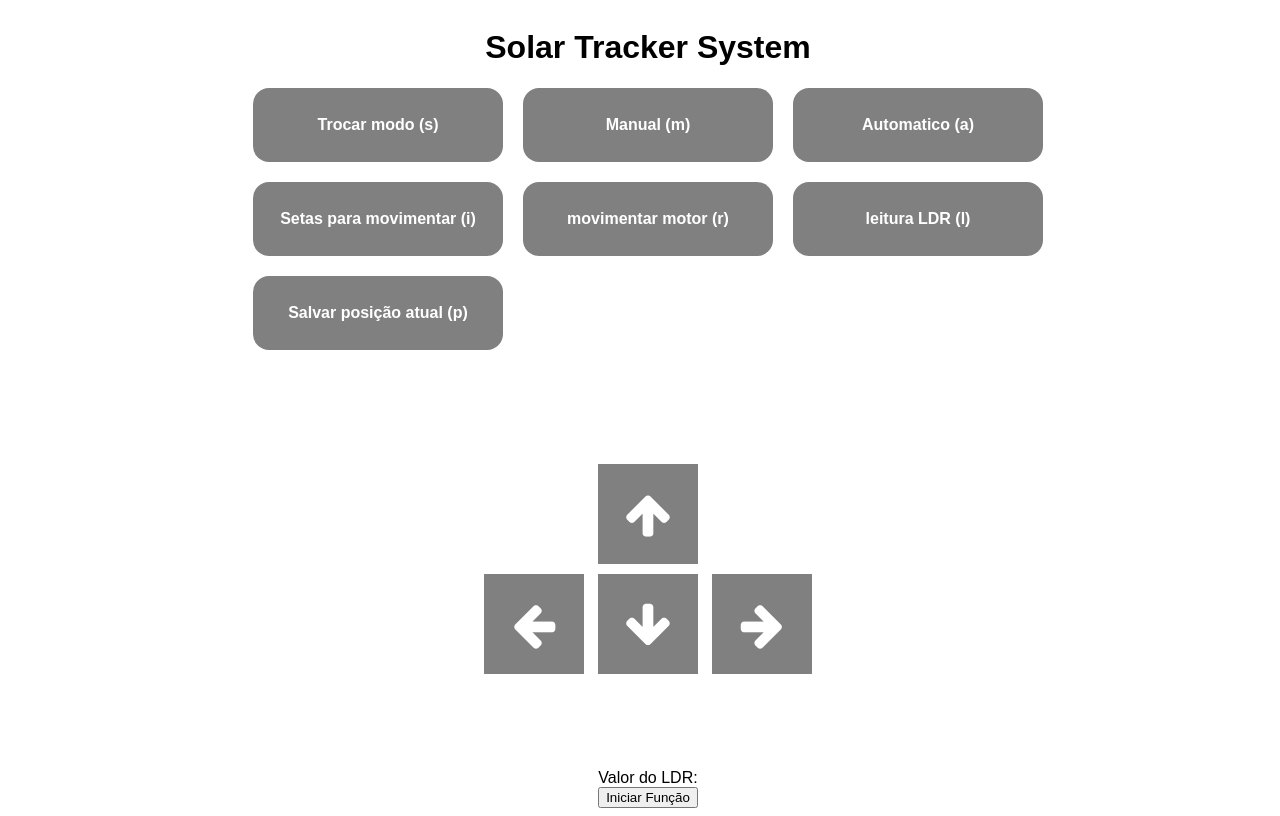
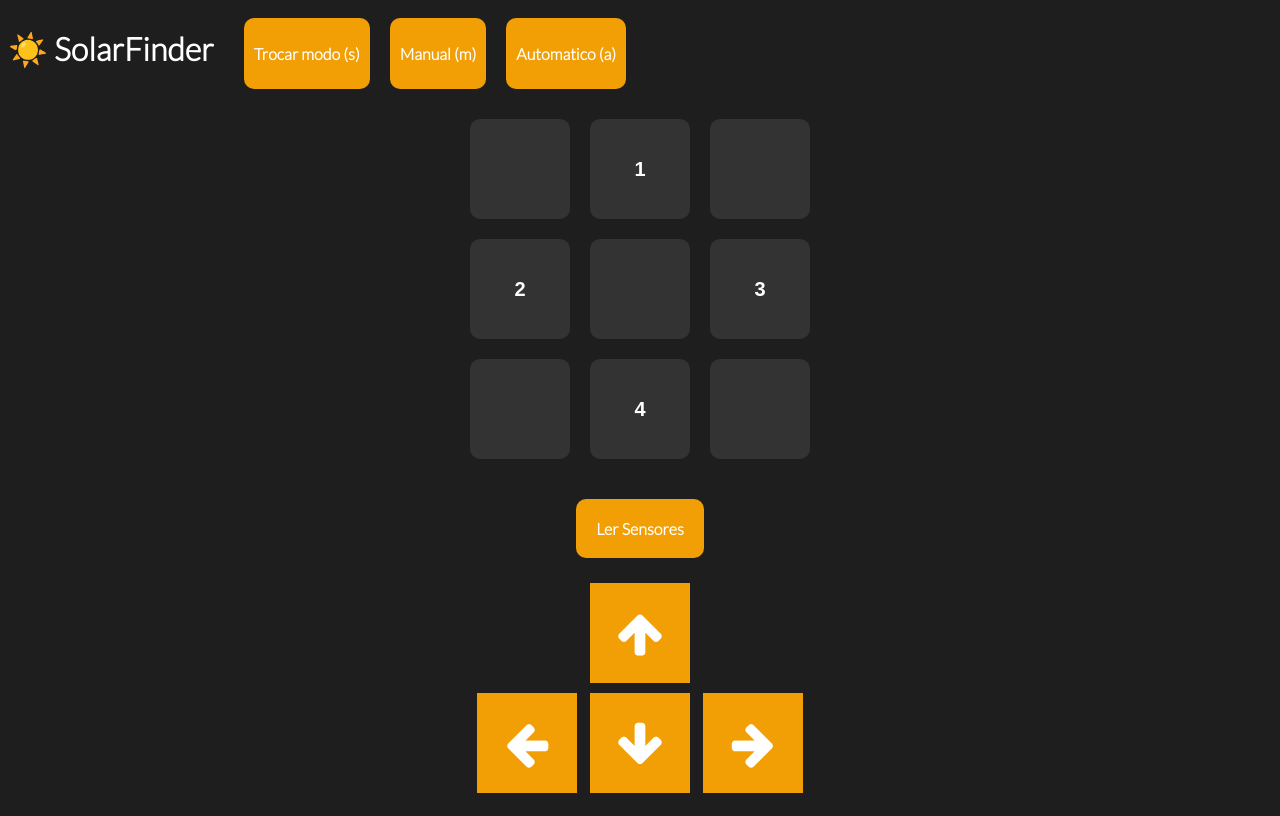
Before and after one commit to vitorvianadp/solarfinder, a plain HTML site: page web/index.html in a window 1280 px wide. Drawn offline with Linux system fonts and the light colour scheme.

Commit message:
add: interface

```diff
--- a/web/app.js
+++ b/web/app.js
@@ -75,12 +75,39 @@ function LdrRequest() {
 };
 
 
+
+function updateGradient(divname) {
+
+    var value = document.getElementById(divname).textContent;
+    console.log(value)
+    var gradientColor = interpolateColor(value, [255, 255, 0], [255, 0, 0]);
+    document.getElementById(divname).style.background = gradientColor;
+}
+
+function interpolateColor(factor, color1, color2) {
+    var result = color1.slice();
+    for (var i = 0; i < 3; i++) {
+        result[i] = Math.round(result[i] + factor * (color2[i] - color1[i]));
+    }
+    return "rgb(" + result.join(",") + ")";
+}
+
 function displayLDRValue(ldrValue) {
         let padrao = /(?!:)\d+(?=:)/g;
         let numeros = ldrValue.match(padrao);
-        var ldrValueElement = document.getElementById('ldrValue');
-        if (ldrValueElement) {
-            ldrValueElement.textContent = 'Valor do LDR: ' + numeros;
+        var tl = document.getElementById('tl');
+        var tr = document.getElementById('tr');
+        var bl = document.getElementById('bl');
+        var br = document.getElementById('br');
+        if (tl) {
+            tl.textContent = ((numeros[0])/4096).toFixed(2)
+            tr.textContent = ((numeros[1])/4096).toFixed(2)
+            bl.textContent = ((numeros[2])/4096).toFixed(2)
+            br.textContent = ((numeros[3])/4096).toFixed(2)
+            updateGradient('tl')
+            updateGradient('tr')
+            updateGradient('bl')
+            updateGradient('br')
         } else {
             console.error('Elemento HTML não encontrado para exibir o valor do LDR');
         }
--- a/web/index.html
+++ b/web/index.html
@@ -6,16 +6,18 @@
     <meta name="viewport" content="width=device-width, initial-scale=1.0" />
     <link rel="stylesheet" href="style.css" />
     <link rel="stylesheet" href="https://cdnjs.cloudflare.com/ajax/libs/font-awesome/4.7.0/css/font-awesome.min.css">
-    <title>Solar Tracker System</title>
+    <title>SolarFinder </title>
 </head>
 
 <body>
     <div class="container">
+        <header>
 
-        <h1>Solar Tracker System</h1>
+            <h1>☀️ SolarFinder </h1>
 
 
-        <div class="grid-container">
+
+            <div class="modes-container">
 
                 <div class="slider-div" id="s">
                     <p class="button">Trocar modo (s)</p>
@@ -26,6 +28,7 @@
                 <div class="slider-div" id="a">
                     <p class="button">Automatico (a)</p>
                 </div>
+                <!--
                             <div class="slider-div" id="i">
                                 <p class="button">Setas para movimentar (i)</p>
                             </div>
@@ -38,9 +41,29 @@
                             <div class="slider-div" id="p">
                                 <p class="button"> Salvar posição atual (p)</p>
                             </div>
+                -->
 
 
             </div>
+        </header>
+
+        <div class="colorbox">
+            <div class="none"></div>
+            <div id="tr">1</div>
+            <div class="none"></div>
+            <div id="tl">2</div>
+            <div class="none"></div>
+            <div id="bl">3</div>
+            <div class="none"></div>
+            <div id="br">4</div>
+            <div class="none"></div>
+
+        </div>
+        <div class="btn-container">
+            <button id="botao" onclick="toggleSendingRequests()">Ler Sensores</button>
+        </div>
+        <div>
+
         <div class="keys">
             <div class="up arr" id="up"><i class="fa fa-arrow-up"></i></div>
             <br />
@@ -48,9 +71,11 @@
             <div class="down arr" id="down"><i class="fa fa-arrow-down"></i></div>
             <div class="right arr" id="right"><i class="fa fa-arrow-right"></i></div>
         </div>
+
+    </div>
         <script src="app.js"></script>
-        <div id="ldrValue">Valor do LDR: </div>
-        <button id="botao" onclick="toggleSendingRequests()">Iniciar Função</button>
+
+
     </div>
 
     </div>
--- a/web/style.css
+++ b/web/style.css
@@ -1,17 +1,104 @@
-.container {
-    background-color: #ffffff;
-    display: flex;
-    justify-content: center;
-    align-items: center;
-    font-family: "Arial", sans-serif;
-    height: 100vh;
-    margin: 0;
-    flex-direction: column;
-    width: 100vw;
+
+@import url(https://fonts.googleapis.com/css?family=Lato:300);
+* {
+  font-family: 'Lato';
+  font-weight: bolder;
+}
+h1 {
+  font-family: 'Lato';
+  font-weight: bolder;
+  color: white;
+  margin-right: 20px;
 }
 
-@import url(https://fonts.googleapis.com/css?family=Lato:300);
+header {
+  display: flex;
+}
 
+.modes-container {
+  display: flex;
+  justify-content:center;
+  color: white;
+  font: 16px;
+
+}
+
+ .slider-div {
+  margin: 10px;
+  background-color: #F29F05;
+  border-radius: 10px;
+  padding: 10px;
+  cursor: pointer;
+  transition: transform 0.3s ease;
+ }
+
+ .slider-div:hover {
+  transform: scale(1.1);
+ }
+
+
+
+.btn-container {
+  display: flex;
+  justify-content: center;
+}
+
+#botao{
+  border: none;
+  color: white;
+  text-align: center;
+  text-decoration: none;
+  display: inline-block;
+  font-size: 16px;
+  background-color: #F29F05;
+  border-radius: 10px;
+  margin:20px;
+  padding: 20px;
+  cursor: pointer;
+  transition: transform 0.3s ease;
+
+}
+
+#botao:hover {
+  transform: scale(1.1);
+}
+
+body, .container {
+  background-color: 	rgb(30,30,30);
+  height: 100vh;
+  display: flex;
+  flex-direction: column;
+}
+
+.colorbox {
+  margin: 20px auto;
+
+  display: flex;
+
+  display:grid;
+  grid-template-columns: 100px 100px 100px;
+  grid-row: auto auto;
+  grid-column-gap: 20px;
+  grid-row-gap: 20px;
+}
+
+.colorbox  div {
+  background-color:#333;
+  height: 100px;
+
+  border-radius:10px;
+  color:#fff;
+  display:flex;
+  align-items:center;
+  justify-content:center;
+  font-size:20px;
+  font-family:sans-serif;
+  transition: transform 0.3s ease;
+}
+
+.colorbox  div:hover {
+  transform: scale(1.1);
+}
 
 
 .keys {
@@ -23,12 +110,13 @@
 }
 
 .arr {
+  transition: transform 0.3s ease;
   cursor: pointer;
   width: 100px;
   height: 100px;
   text-align: center;
   line-height: 100px;
-  background: grey;
+  background: #F29F05;
   color: white;
   font-size: 50px;
   display: inline-block;
@@ -41,36 +129,3 @@
   }
   user-select: none;
 }
-
-.arr:hover {
-  background: darken(grey, 10);
-}
-
-
-
-
-.slider-div {
-    display: flex;
-    justify-content: center;
-    align-items: center;
-    background-color: grey;
-    padding: 0.75rem;
-    border-radius: 1rem;
-
-}
-
-.slider-div > p {
-  font-weight: bolder;
-  color: white;
-}
-
-
-
-.grid-container {
-  display: grid;
-  grid-template-columns: 250px 250px 250px;
-  grid-gap: 20px;
-  background-color: #fff;
-  color: #444;
-
-}
```
Lines whose indentation alone changed are shown as unchanged.
